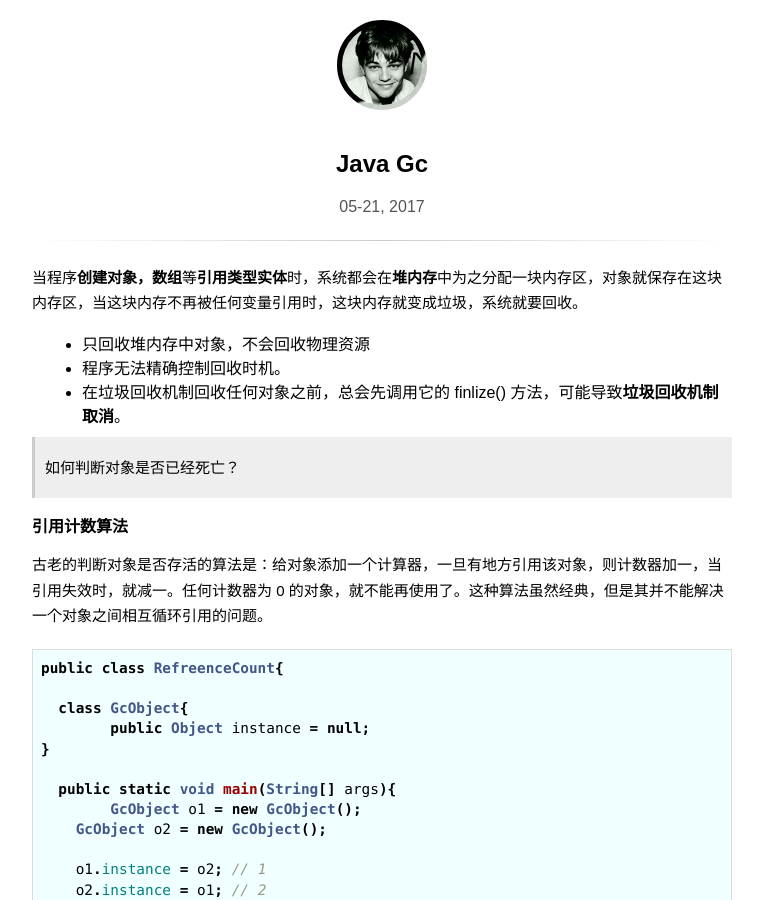
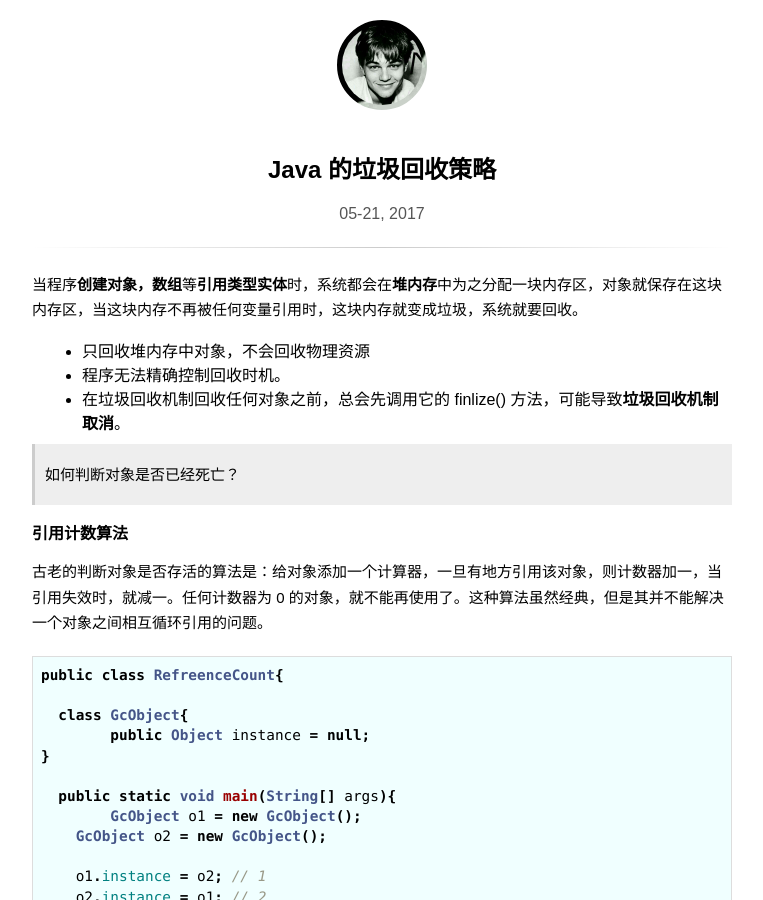
Before and after one commit to wuchangfeng/wuchangfeng.github.io, a Jekyll site: the page built from _posts/2017-05-21-java-gc.md, in a window 1280 px wide and 900 px high. Shown: the whole window, without its empty margins (258-1021 px from the left). Built offline with Jekyll 4.4.1, drawn with Linux system fonts in a browser that asks for light colours; some web fonts are replaced; comment, search, counter and statistics services are not loaded.

Commit message:
blog update

```diff
--- a/_posts/2017-05-21-java-gc.md
+++ b/_posts/2017-05-21-java-gc.md
@@ -1,11 +1,9 @@
 ---
 layout: post
-title:
+title: Java 的垃圾回收策略
 date: 2017-05-21 08:22:38 +0800
 categories:
 ---
-
-
 
 当程序**创建对象，数组**等**引用类型实体**时，系统都会在**堆内存**中为之分配一块内存区，对象就保存在这块内存区，当这块内存不再被任何变量引用时，这块内存就变成垃圾，系统就要回收。
 
```
